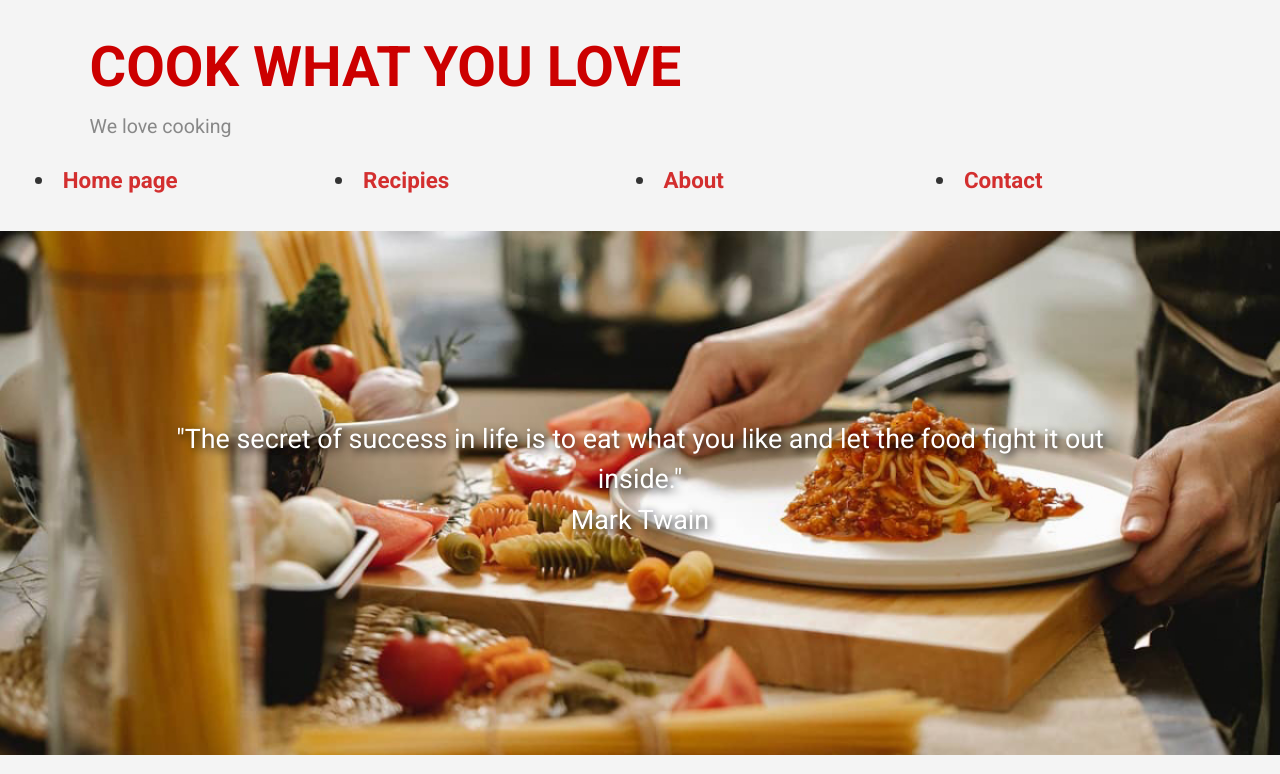
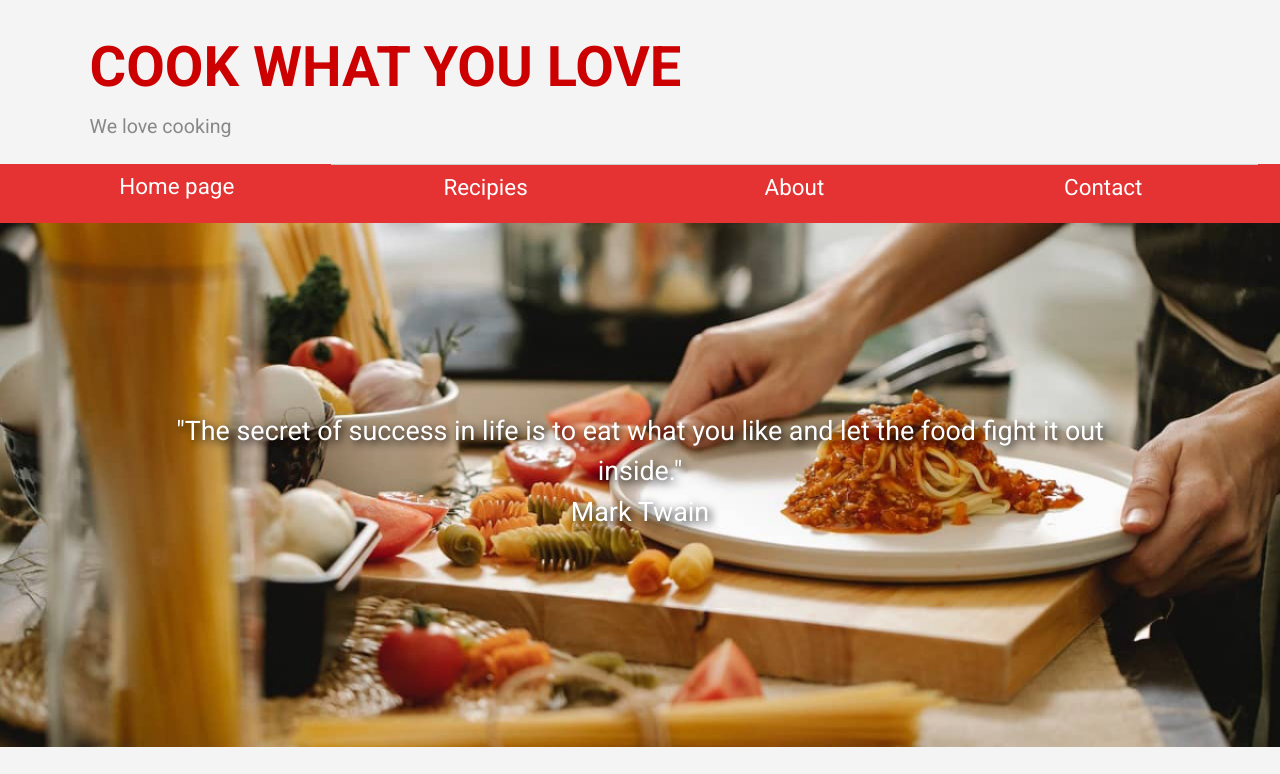
Before and after one commit to MaksymMishchenko/CookingBlogFrontend, an Angular app in the folder CookingBlogFrontend/: page / in a window 1280 px wide. Shown: the top 774 px of the page. Built offline with nearby package versions, Linux system fonts and the light colour scheme.

Commit message:
style(nav): set styles for mobile menu

```diff
--- a/CookingBlogFrontend/src/app/shared/components/nav/nav.component.scss
+++ b/CookingBlogFrontend/src/app/shared/components/nav/nav.component.scss
@@ -1,3 +1,24 @@
+.nav-menu {
+    margin: 0;
+    padding-left: 0;
+    border: 1px solid #ccc;
+    list-style: none;
+    background-color: #e53232;
+    color: var(--white-color);
+}
+
+.nav-menu > li + li {
+    border-top: 1px solid #ccc;
+}
+
+.nav-menu > li > a {
+    display: block;
+    padding: 0.8em 1em;
+    color: var(--white-color);
+    font-weight: normal;
+    text-decoration: none;
+}
+
 /* block container for child elements */
 .menu {
     position: relative;
@@ -17,9 +38,8 @@
     white-space: nowrap;
     overflow: hidden;
     background-color: transparent;
-}
 
-.menu-toggle::after {
+    &::after {
         position: absolute;
         top: 0.2em;
         left: 0.2em;
@@ -27,6 +47,7 @@
         content: "\2261";
         text-indent: 0;
         color: #cc0000;
+    }
 }
 
 /* Hide menu by default */
@@ -59,15 +80,15 @@
         padding: 0 1em;
     }
 
-    .nav-menu > li {
+    .nav-menu>li {
         flex: 1;
     }
 
-    .nav-menu > li {
+    .nav-menu>li {
         border: 0;
     }
 
-    .nav-menu > li > a {
+    .nav-menu>li>a {
         padding: 0.3em;
         text-align: center;
     }
@@ -89,22 +110,22 @@
         padding: 0 1em;
     }
 
-    .nav-menu > li {
+    .nav-menu>li {
         flex: 1;
     }
 
-    .nav-menu > li {
+    .nav-menu>li {
         border: 0;
     }
 
-    .nav-menu > li > a {
+    .nav-menu>li>a {
         padding: 0.3em;
         text-align: center;
         cursor: pointer;
-    }
 
-    .nav-menu > li > a:hover {
+        &:hover {
             background-color: #cc0000;
             color: #fff;
         }
     }
+}
```
Lines whose indentation alone changed are shown as unchanged.
